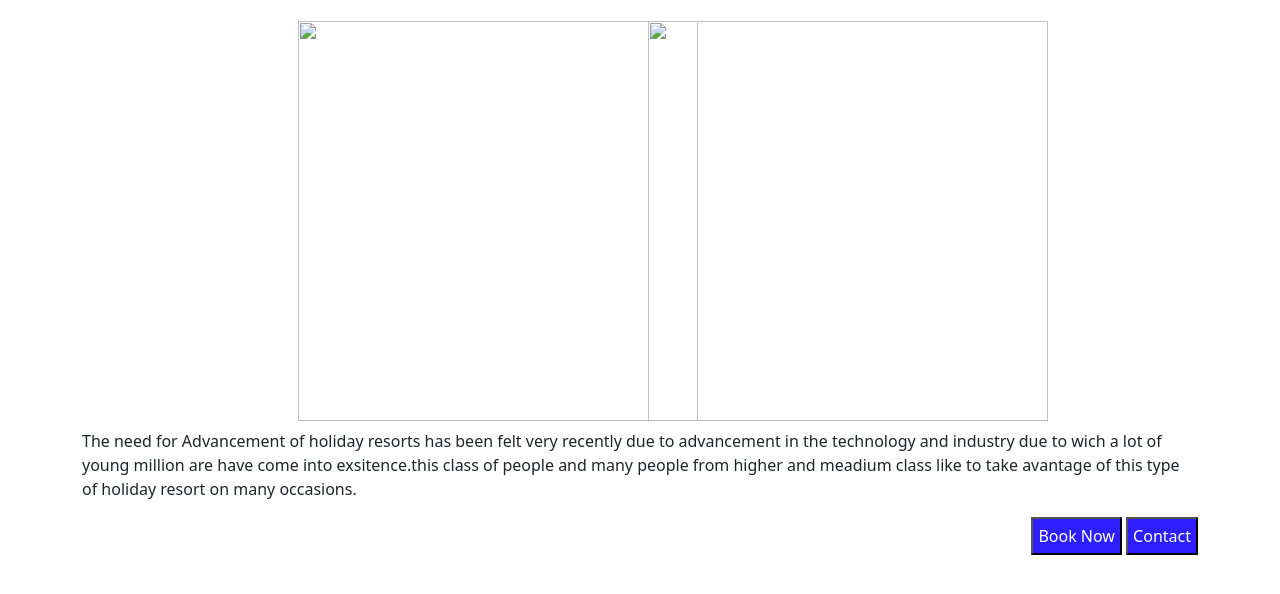
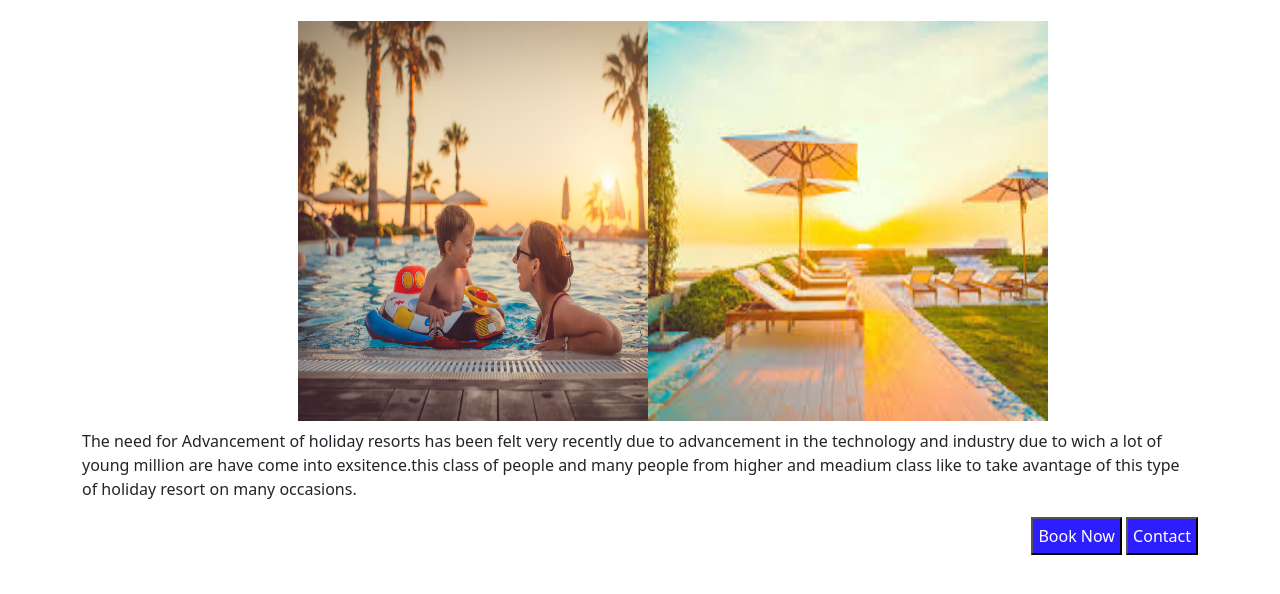
Before and after one commit to sathiya4038-ctrl/Website1, a plain HTML site: page index.html in a window 1280 px wide. Shown: the part 610-1204 px from the top of the page. Drawn offline with nearby package versions, Linux system fonts and the light colour scheme; files whose address does not match are found by name.

Commit message:
Update index.html
image name changed

```diff
--- a/index.html
+++ b/index.html
@@ -200,11 +200,11 @@
     <div class="container ">
       <div class="row c_row ">
         <div class="col-md-6  col-sm-12 p-2">
-          <img src="images/about1.jpg" height="400" width="400" style="margin-left: 220px; ">
+          <img src="about1.jpg" height="400" width="400" style="margin-left: 220px; ">
         </div>
 
         <div class="col-md-6 col-sm-12    p-2 ">
-          <img src="images/about2.jpg" height="400" width="400" style="margin-right: 240px; ">
+          <img src="about2.jpg" height="400" width="400" style="margin-right: 240px; ">
         </div>
       </div>
       <p class="margin-left:50px">
```
